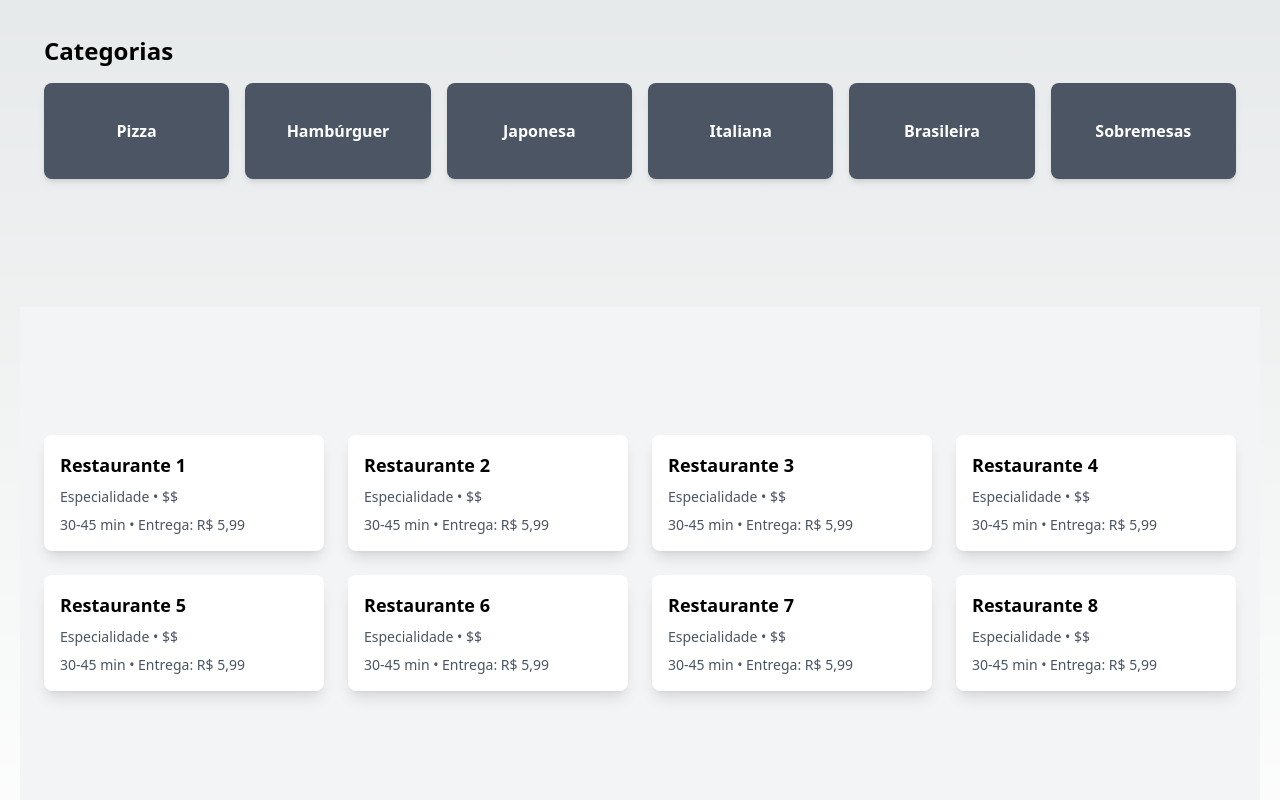
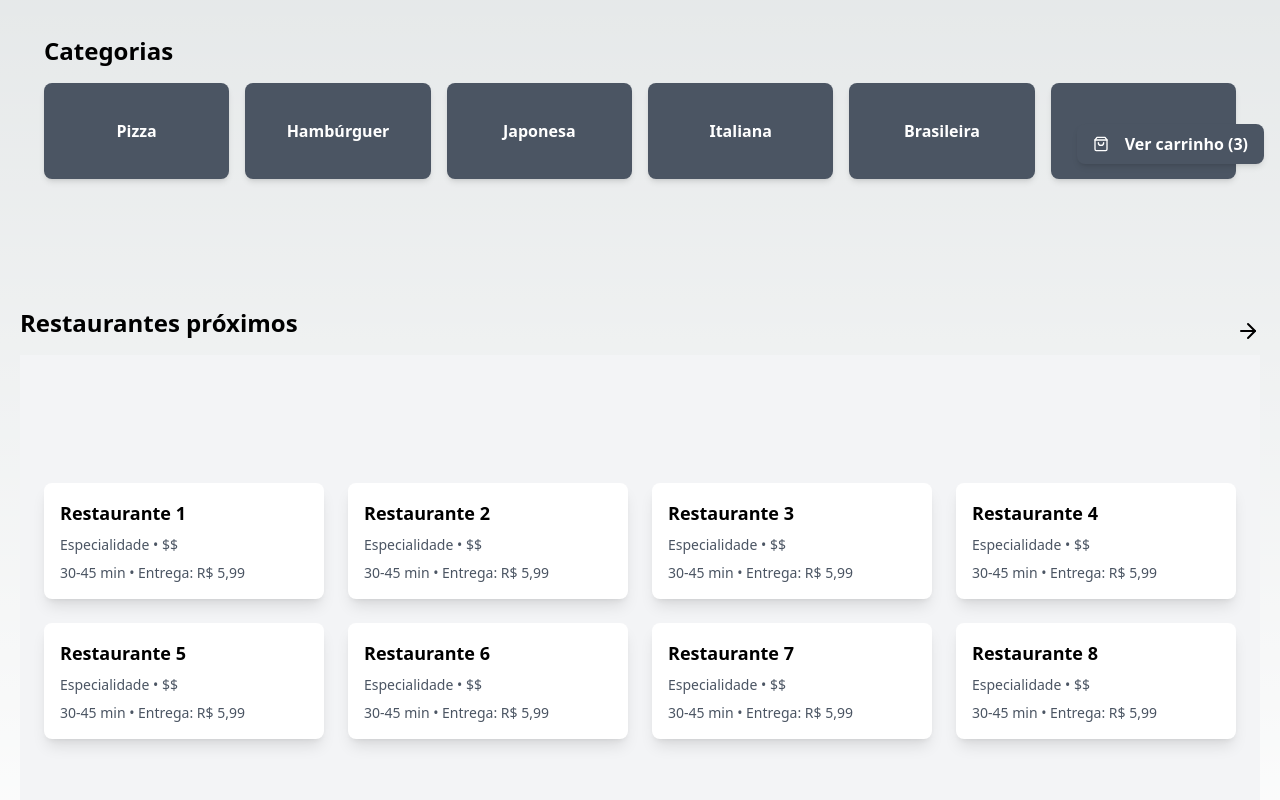
Before and after one commit to JoseErisvaldo/deliveryOnline, a Next.js app: page / in a window 1280 px wide. Shown: the part 620-1420 px from the top of the page. Built offline with nearby package versions, Linux system fonts and the light colour scheme.

Commit message:
Feat: Modal cart

```diff
--- a/pages/_app.js
+++ b/pages/_app.js
@@ -1,11 +1,14 @@
 import '@/styles/globals.css';
 import Layout from '@/components/layout/layout';
+import { CartProvider } from '@/components/context/cart/cart';
 
 function App({ Component, pageProps }) {
   return (
-    <Layout>
-      <Component {...pageProps} />
-    </Layout>
+    <CartProvider>
+      <Layout>
+        <Component {...pageProps} />
+      </Layout>
+    </CartProvider>
   );
 }
 
--- a/pages/index.js
+++ b/pages/index.js
@@ -1,14 +1,27 @@
+import SideCart from '@/components/layout/cart/sideCart';
 import Category from '@/components/layout/category/category';
 import Cover from '@/components/layout/cover/cover';
 import Establishment from '@/components/layout/establishment/establishment';
 import Footer from '@/components/layout/footer/footer';
+import { ArrowRight } from 'lucide-react';
+import Link from 'next/link';
 
 export default function Home() {
   return (
     <div className="flex flex-col min-h-screen">
       <main className="flex-1">
+        <SideCart />
         <Cover />
         <Category />
+        <div className="flex justify-between items-center">
+          <h2 className="text-2xl font-bold mb-4">Restaurantes próximos</h2>
+          <Link
+            href={'/restaurants/restaurants'}
+            className=" text-2xl cursor-pointer"
+          >
+            <ArrowRight />
+          </Link>
+        </div>
         <Establishment />
       </main>
     </div>
--- a/pages/restaurants/restaurants.js
+++ b/pages/restaurants/restaurants.js
@@ -1,3 +1,4 @@
+import SideCart from '@/components/layout/cart/sideCart';
 import Establishment from '@/components/layout/establishment/establishment';
 import Button from '@/components/ui/button/button';
 import Input from '@/components/ui/input/input';
@@ -11,6 +12,7 @@ import { ChevronLeft, ChevronRight, Search } from 'lucide-react';
 export default function Restaurants() {
   return (
     <div className="flex flex-col min-h-screen">
+      <SideCart />
       <div className=" flex h-14 items-center">
         <Button
           className="mr-4"
@@ -63,15 +65,6 @@ export default function Restaurants() {
           </div>
         </div>
         <Establishment />
-        <div className="flex justify-center items-center space-x-2 mt-8">
-          <Button variant="outline" size="icon">
-            <ChevronLeft className="h-4 w-4" />
-          </Button>
-
-          <Button variant="outline" size="icon">
-            <ChevronRight className="h-4 w-4" />
-          </Button>
-        </div>
       </div>
     </div>
   );
```
